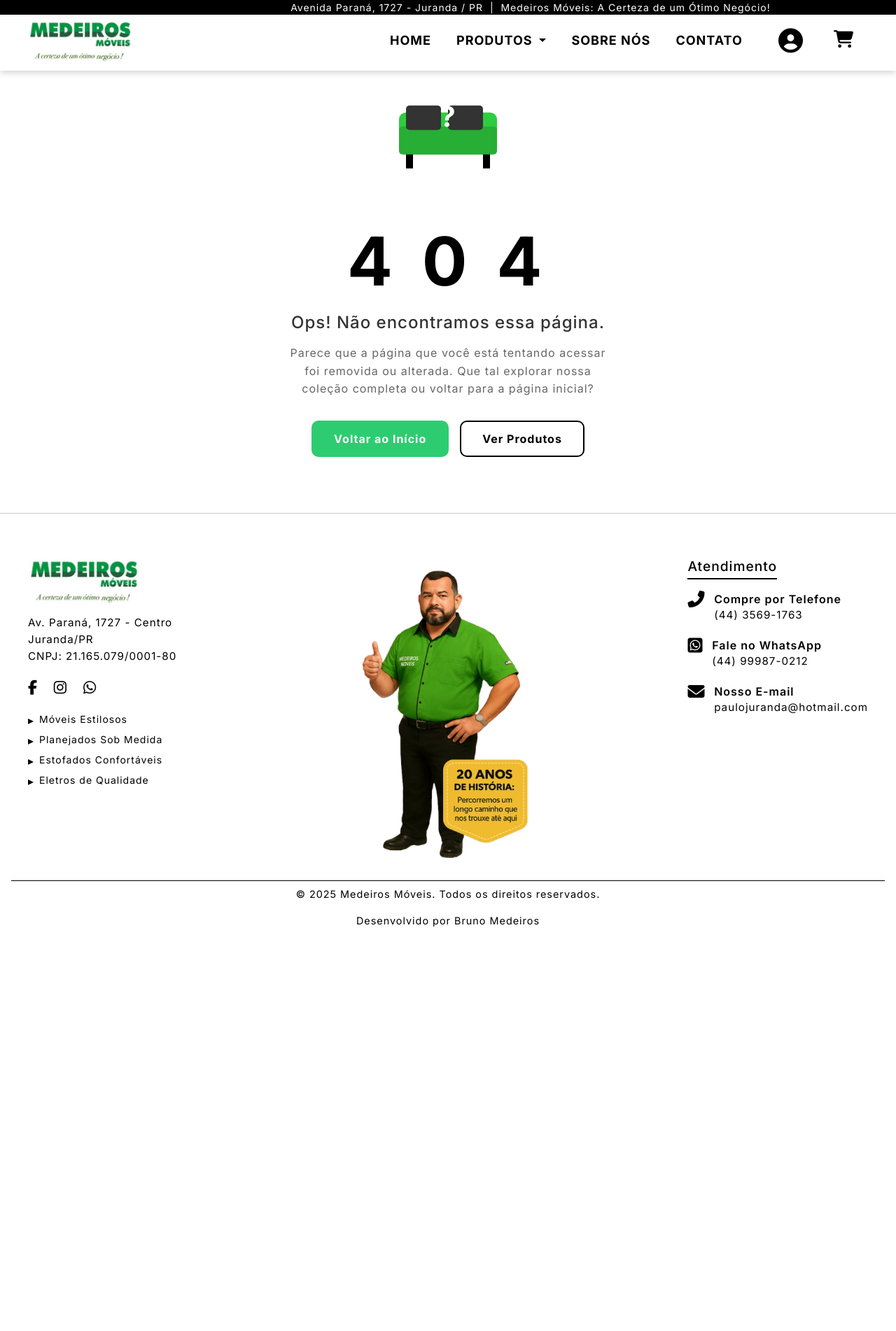
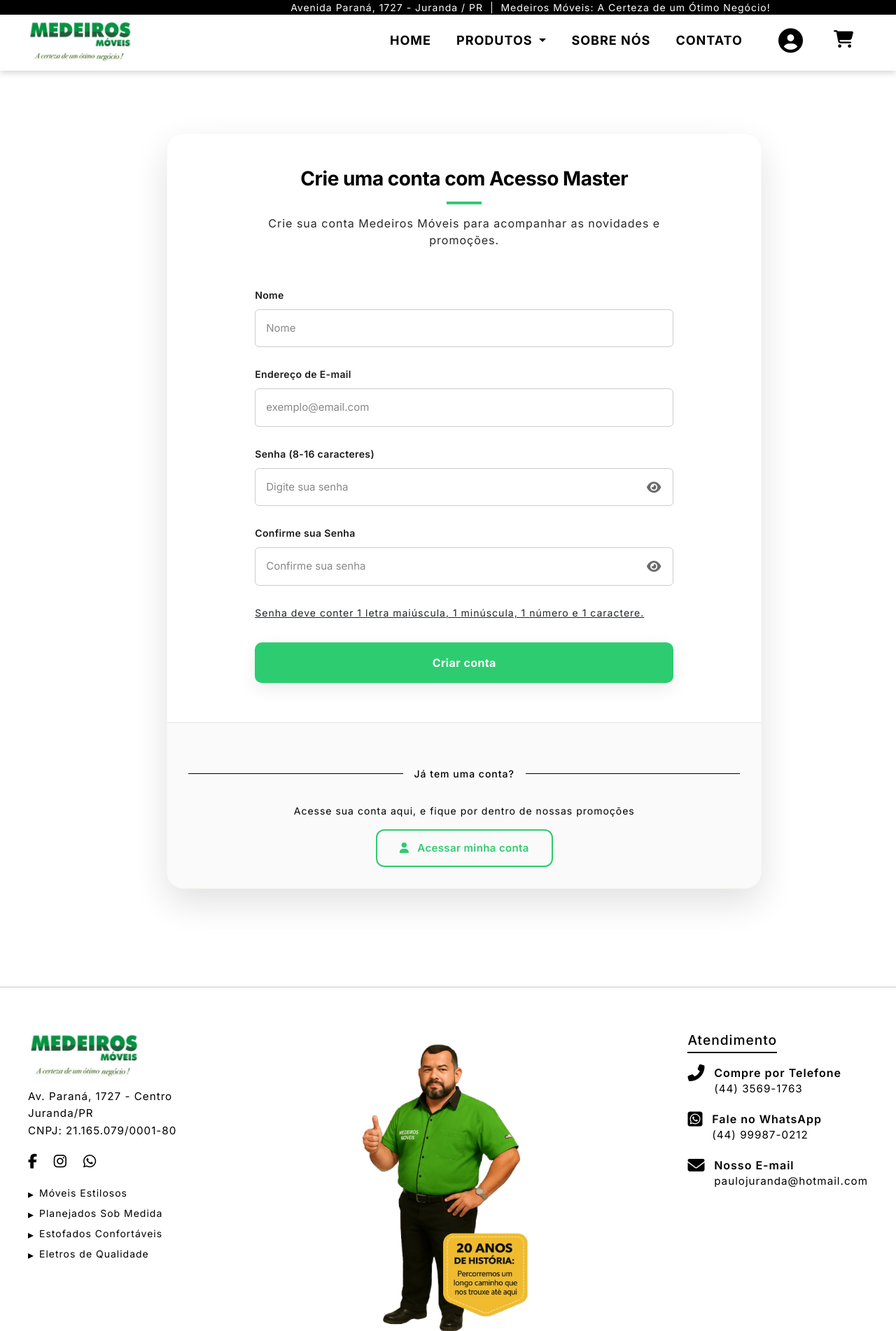
Before and after one commit to BrunoSoriedem/MedeirosMoveis, a PHP site: page /public/cadUsuarioMaster in a window 1280 px wide. Shown: the top 1902 px of the page at 70% size. Run offline with PHP 8.4, Linux system fonts and the light colour scheme; some libraries are stand-ins or nearby versions; some web fonts are replaced.

Commit message:
Finalizado

```diff
--- a/css/contato.css
+++ b/css/contato.css
@@ -53,6 +53,10 @@ body {
     font-size: 24px;
     margin-bottom: 20px;
     color: #000000;
+}
+
+#dashboard {
+    font-size: 28px;
 }
 
 form {
--- /dev/null
+++ b/pages/cadUsuarioMaster.php
@@ -0,0 +1,154 @@
+<?php
+
+require_once __DIR__ . '/../config/sessao.php';
+require_once __DIR__ . '/../vendor/autoload.php';
+
+use App\services\MasterService;
+use App\core\Database;
+use App\services\ValidarSenhaEspecifica;
+
+$erros = [];
+$sucesso = '';
+
+if ($_SERVER['REQUEST_METHOD'] === 'POST') {
+    $nome = $_POST['nomePessoa'] ?? '';
+    $email = $_POST['loginEmail'] ?? '';
+    $senha = $_POST['loginPassword'] ?? '';
+    $confirmSenha = $_POST['confirmPassword'] ?? '';
+
+    $validator = new ValidarSenhaEspecifica($senha);
+
+    if (!$validator->validate()) {
+        $erros = $validator->getErrors();
+    } elseif ($senha !== $confirmSenha) {
+        $erros[] = "A confirmação da senha não confere.";
+    } else {
+        $usuarioService = new MasterService();
+        $erros = $usuarioService->cadastrar($nome, $email, $senha);
+
+        if (empty($erros)) {
+            $sucesso = "Cadastro realizado com sucesso! Redirecionando...";
+            echo "<script>
+                    setTimeout(() => { window.location.href='Entrar'; }, 2000);
+                    </script>";
+        }
+    }
+}
+?>
+
+<link href="https://cdn.jsdelivr.net/npm/bootstrap@5.3.3/dist/css/bootstrap.min.css" rel="stylesheet">
+<link rel="stylesheet" href="css/nav-footer.css">
+<link rel="stylesheet" href="css/cadastrar.css">
+<script src="https://kit.fontawesome.com/a076d05399.js" crossorigin="anonymous"></script>
+
+<section id="section-email" data-aos="fade-up">
+    <div class="contact-container">
+        <div class="login-container">
+            <div class="login-header">
+                <h2 class="login-title">Crie uma conta com Acesso Master</h2>
+                <p class="login-subtitle">Crie sua conta Medeiros Móveis para acompanhar as novidades e promoções.</p>
+            </div>
+
+            <div class="login-form">
+                <?php if (!empty($erros)): ?>
+                    <div class="alert alert-danger" id="errorMessages">
+                        <?php foreach ($erros as $erro): ?>
+                            <p><?= htmlspecialchars($erro) ?></p>
+                        <?php endforeach; ?>
+                    </div>
+                    <script>
+                        document.addEventListener("DOMContentLoaded", function() {
+                            const senhaInput = document.getElementById('loginPassword');
+                            if (senhaInput) senhaInput.focus();
+                        });
+                    </script>
+                <?php endif; ?>
+
+                <?php if ($sucesso): ?>
+                    <div class="alert alert-success">
+                        <p><?= htmlspecialchars($sucesso) ?></p>
+                    </div>
+                <?php endif; ?>
+
+                <form method="POST" action="">
+                    <div class="form-group">
+                        <label for="nomePessoa">Nome</label>
+                        <div class="input-wrapper">
+                            <input type="text" name="nomePessoa" id="nomePessoa" class="form-control" required
+                                placeholder="Nome" value="<?= htmlspecialchars($_POST['nomePessoa'] ?? '') ?>">
+                        </div>
+                    </div>
+
+                    <div class="form-group">
+                        <label for="loginEmail">Endereço de E-mail</label>
+                        <div class="input-wrapper">
+                            <input type="email" name="loginEmail" id="loginEmail" class="form-control" required
+                                placeholder="exemplo@email.com"
+                                value="<?= htmlspecialchars($_POST['loginEmail'] ?? '') ?>">
+                        </div>
+                    </div>
+
+                    <div class="form-group">
+                        <label for="loginPassword">Senha (8-16 caracteres)</label>
+                        <div class="input-wrapper">
+                            <input type="password" name="loginPassword" id="loginPassword" class="form-control" required
+                                placeholder="Digite sua senha">
+                            <button type="button" class="password-toggle"
+                                onclick="togglePassword('loginPassword', this)" title="Mostrar/Ocultar senha">
+                                <i class="fas fa-eye"></i>
+                            </button>
+                        </div>
+                    </div>
+
+                    <div class="form-group">
+                        <label for="confirmPassword">Confirme sua Senha</label>
+                        <div class="input-wrapper">
+                            <input type="password" name="confirmPassword" id="confirmPassword" class="form-control"
+                                required placeholder="Confirme sua senha">
+                            <button type="button" class="password-toggle"
+                                onclick="togglePassword('confirmPassword', this)" title="Mostrar/Ocultar senha">
+                                <i class="fas fa-eye"></i>
+                            </button>
+                        </div>
+                    </div>
+
+                    <p class="infoSenha">
+                        Senha deve conter 1 letra maiúscula, 1 minúscula, 1 número e 1 caractere.
+                    </p>
+
+                    <button type="submit" class="login-button btn btn-primary w-100 mt-3" id="CadBtn">
+                        Criar conta
+                    </button>
+                </form>
+            </div>
+
+            <div class="register-link mt-3">
+                <div class="divider">
+                    <span>Já tem uma conta?</span>
+                </div>
+                <p>Acesse sua conta aqui, e fique por dentro de nossas promoções</p>
+                <a class="register-button btn btn-outline-secondary" href="entrar">
+                    <i class="fas fa-user me-2"></i>
+                    Acessar minha conta
+                </a>
+            </div>
+        </div>
+    </div>
+</section>
+
+<script>
+    function togglePassword(inputId, button) {
+        const input = document.getElementById(inputId);
+        const icon = button.querySelector('i');
+
+        if (input.type === 'password') {
+            input.type = 'text';
+            icon.className = 'fas fa-eye-slash';
+            button.title = 'Ocultar senha';
+        } else {
+            input.type = 'password';
+            icon.className = 'fas fa-eye';
+            button.title = 'Mostrar senha';
+        }
+    }
+</script>
```
Also changed, not shown: index.php (+47 -10 lines), pages/dashboard.php (+6 -7 lines), pages/home.php (+44 -3 lines), src/services/MasterService.php (added, +59 -0 lines), imagens/eletros/ps5.jpg (added), plugins/sample-database.db.mv.db, 9 other files.
